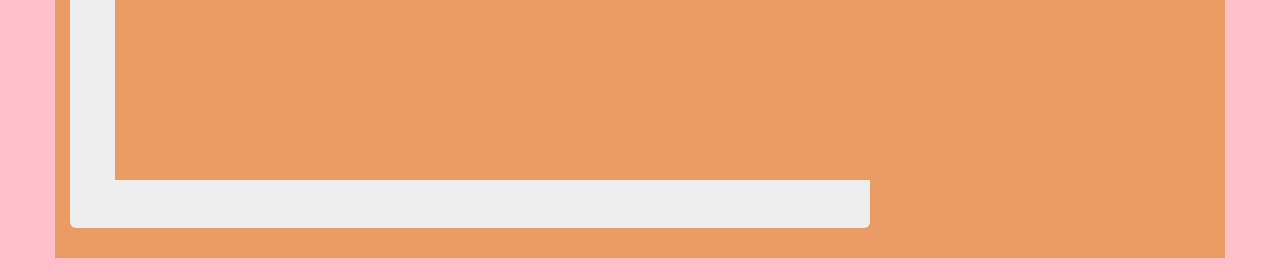
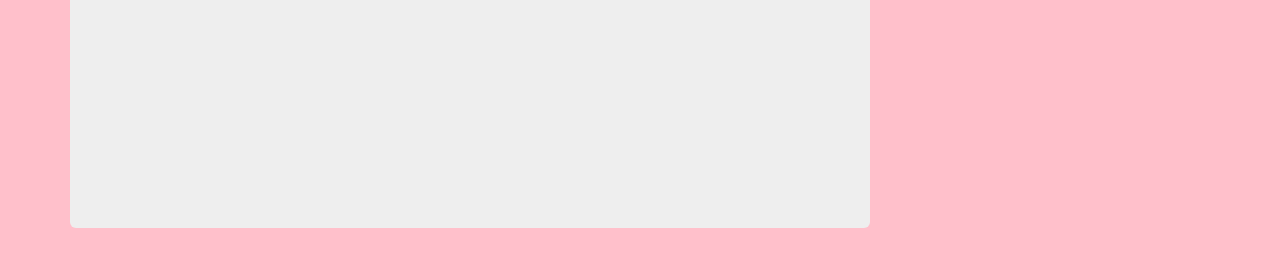
Before and after one commit to Louisahaas/Group-Project-2, a plain HTML site: page index.html in a window 1280 px wide. Shown: the part 268-543 px from the top of the page. Drawn offline with Linux system fonts and the light colour scheme.

Commit message:
background
background

```diff
--- a/css/styles.css
+++ b/css/styles.css
@@ -31,7 +31,7 @@ p {
 div {
     min-height: 50vh;
     width: 100vh;
-    background-color: rgb(235, 155, 100);
+    background-color: #f8f9fa(235, 155, 100);
 }
 
 li {
```
